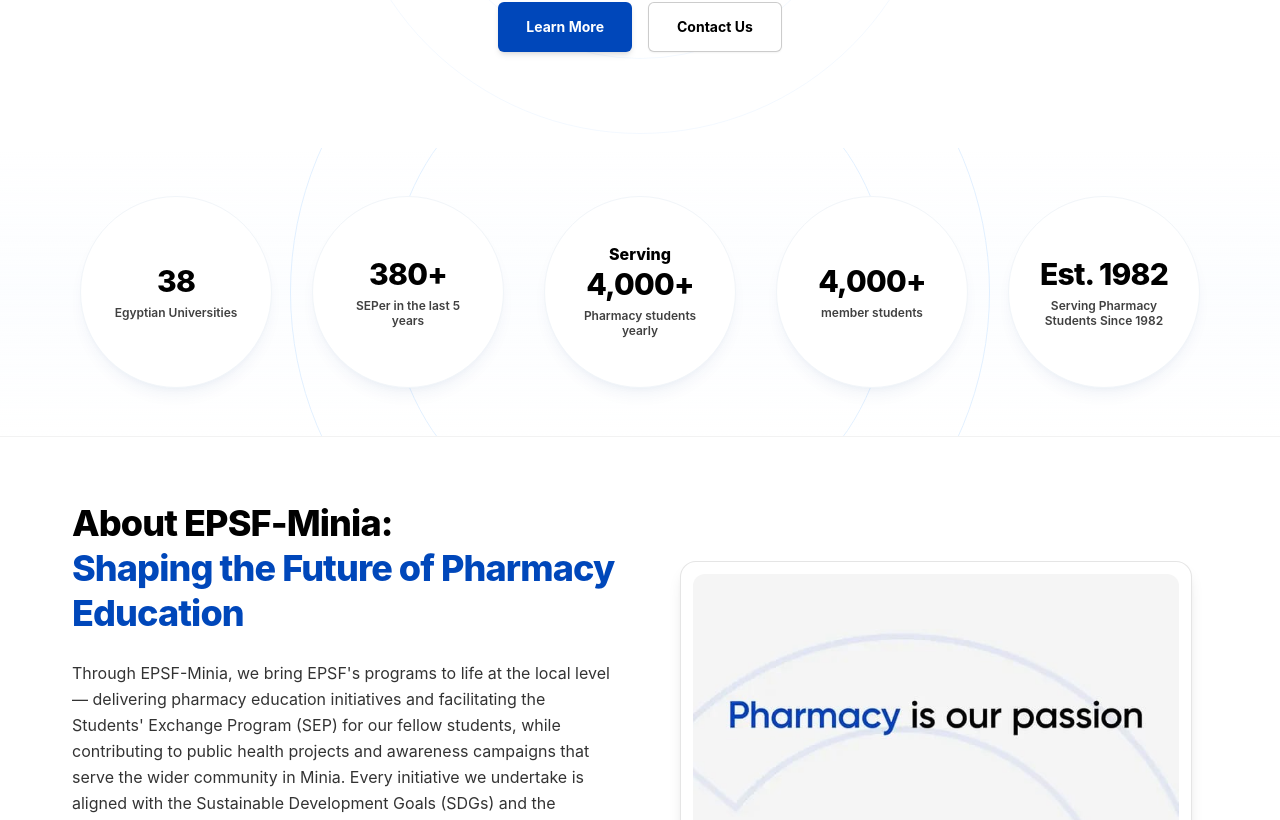
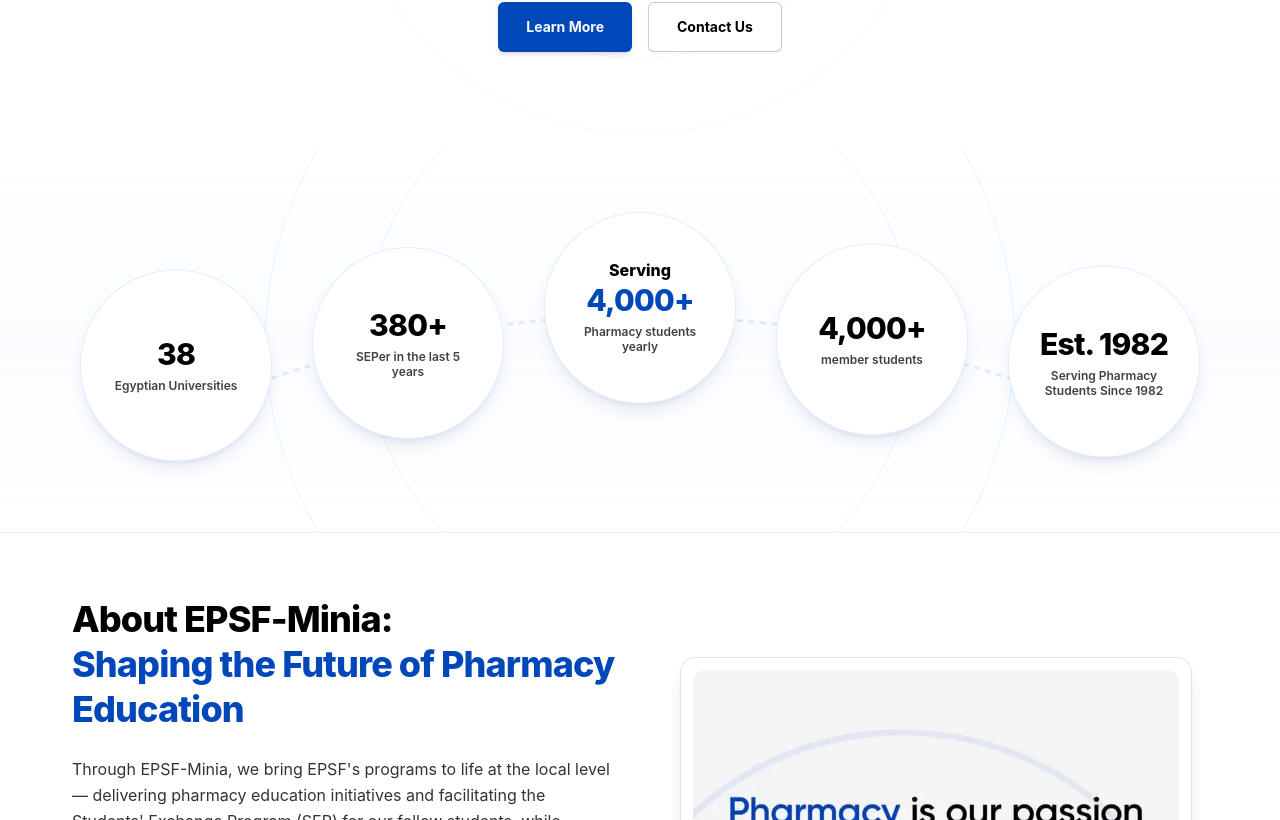
Before and after one commit to kamalalshinawi/epsf-minia, a React (Vite) app: page / in a window 1280 px wide. Shown: the part 600-1420 px from the top of the page. Built offline with nearby package versions, Linux system fonts and the light colour scheme.

Commit message:
feat(layout): remove topbanner login/register and add animated curve layout for stats bubbles

```diff
--- a/src/components/TopBanner.tsx
+++ b/src/components/TopBanner.tsx
@@ -126,12 +126,6 @@
               </a>
             </div>
           </div>
-
-          <span className="text-white/30 hidden sm:inline">|</span>
-
-          <a href="#" className="font-semibold text-xs sm:text-sm hover:underline transition-all">
-            Login / Register
-          </a>
         </div>
       </div>
     </div>
--- a/src/index.css
+++ b/src/index.css
@@ -4,3 +4,16 @@
 @layer base {
   body { @apply m-0 min-w-80 bg-white font-sans text-black antialiased; }
 }
+
+@keyframes float-smooth {
+  0%, 100% {
+    transform: translateY(0px);
+  }
+  50% {
+    transform: translateY(-12px);
+  }
+}
+
+.animate-float-smooth {
+  animation: float-smooth 5s ease-in-out infinite;
+}
--- a/src/pages/Home.tsx
+++ b/src/pages/Home.tsx
@@ -178,25 +178,49 @@
       </div>
     </section>
 
-    {/* 2. Stats / Highlights Row — Circular White Bubbles */}
-    <section className="relative left-1/2 w-screen -translate-x-1/2 overflow-hidden bg-gradient-to-b from-white via-blue-50/20 to-white py-12 border-b border-black/5">
-      {/* Decorative background ring behind bubbles matching reference */}
-      <div className="absolute inset-0 flex items-center justify-center opacity-25 pointer-events-none">
-        <div className="h-[700px] w-[700px] rounded-full border border-blue-300" />
-        <div className="absolute h-[500px] w-[500px] rounded-full border border-blue-300" />
+    {/* 2. Stats / Highlights Row — Curved Circular White Bubbles */}
+    <section className="relative left-1/2 w-screen -translate-x-1/2 overflow-hidden bg-gradient-to-b from-white via-blue-50/30 to-white py-16 sm:py-24 border-b border-black/5">
+      {/* Decorative background ring behind bubbles */}
+      <div className="absolute inset-0 flex items-center justify-center opacity-20 pointer-events-none">
+        <div className="h-[750px] w-[750px] rounded-full border border-blue-300" />
+        <div className="absolute h-[550px] w-[550px] rounded-full border border-blue-300" />
+      </div>
+
+      {/* Decorative SVG curve path guiding the bubble arc */}
+      <div className="absolute inset-x-0 top-1/2 -translate-y-1/2 hidden lg:flex justify-center pointer-events-none opacity-40">
+        <svg className="w-full max-w-6xl h-48 text-[#0047ba]/25 overflow-visible" viewBox="0 0 1000 200" fill="none">
+          <path
+            d="M 60,160 Q 500,-10 940,160"
+            stroke="currentColor"
+            strokeWidth="3"
+            strokeDasharray="6 6"
+          />
+        </svg>
       </div>
 
       <div className="relative mx-auto max-w-7xl px-4 sm:px-6 lg:px-8">
         <div className="flex flex-wrap justify-center items-center gap-6 sm:gap-8 lg:gap-10">
-          {STATS.map(({ value, valueSub, label }) => (
+          {STATS.map(({ value, valueSub, label }, idx) => {
+            const curveClass = [
+              'lg:translate-y-8 sm:translate-y-4',
+              'lg:translate-y-1 sm:translate-y-1',
+              'lg:-translate-y-8 sm:-translate-y-4',
+              'lg:translate-y-1 sm:translate-y-1',
+              'lg:translate-y-8 sm:translate-y-4',
+            ][idx % 5]
+
+            const animDelay = `${(idx * 0.8).toFixed(1)}s`
+
+            return (
               <div
                 key={label}
-              className="flex h-40 w-40 sm:h-44 sm:w-44 lg:h-48 lg:w-48 flex-col items-center justify-center rounded-full border border-slate-100 bg-white p-4 text-center shadow-lg shadow-blue-900/5 transition-all duration-300 hover:scale-105 hover:shadow-xl shrink-0"
+                style={{ animationDelay: animDelay }}
+                className={`animate-float-smooth ${curveClass} flex h-40 w-40 sm:h-44 sm:w-44 lg:h-48 lg:w-48 flex-col items-center justify-center rounded-full border border-blue-100/80 bg-white p-4 text-center shadow-lg shadow-blue-900/10 transition-all duration-500 hover:scale-110 hover:shadow-2xl hover:shadow-[#0047ba]/20 hover:border-[#0047ba]/40 shrink-0 z-10 cursor-pointer`}
               >
                 {valueSub ? (
                   <>
                     <span className="text-sm sm:text-base font-extrabold text-black leading-none">{value}</span>
-                  <span className="text-2xl sm:text-3xl font-extrabold tracking-tight text-black mt-1">{valueSub}</span>
+                    <span className="text-2xl sm:text-3xl font-extrabold tracking-tight text-[#0047ba] mt-1">{valueSub}</span>
                   </>
                 ) : (
                   <span className="text-2xl sm:text-3xl font-extrabold tracking-tight text-black">
@@ -207,7 +231,8 @@
                   {label}
                 </span>
               </div>
-          ))}
+            )
+          })}
         </div>
       </div>
     </section>
```
Lines whose indentation alone changed are shown as unchanged.
